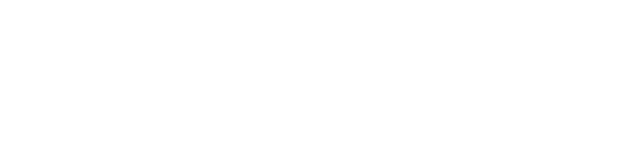
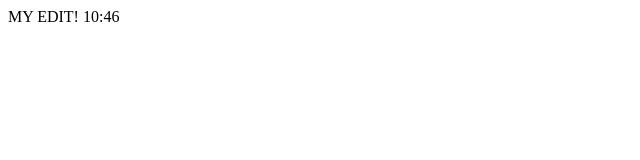
Before and after one commit to Asiandayboy/Challenge1, a plain HTML site: page Challenge1/sc/index.html in a window 1280 px wide. Shown: the whole page, without its empty margins (0-640 px from the left). Drawn offline with Linux system fonts and the light colour scheme.

Commit message:
Updated index.html

```diff
--- a/Challenge1/sc/index.html
+++ b/Challenge1/sc/index.html
@@ -7,6 +7,6 @@
     <title>Document</title>
 </head>
 <body>
-
+    MY EDIT! 10:46
 </body>
 </html>
```
